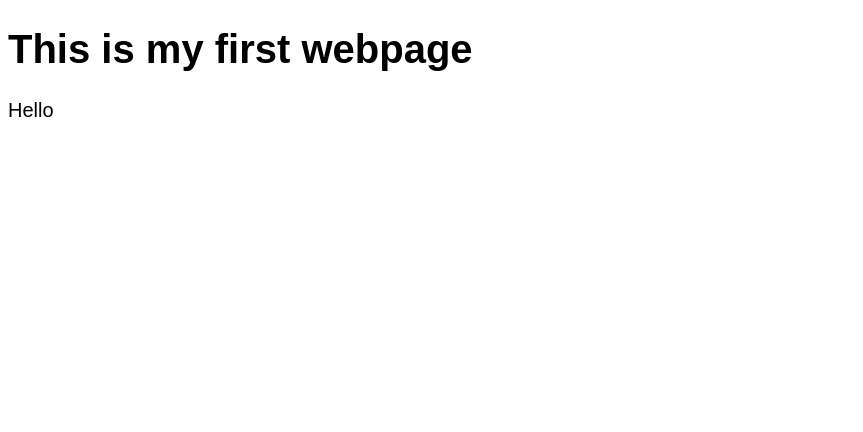
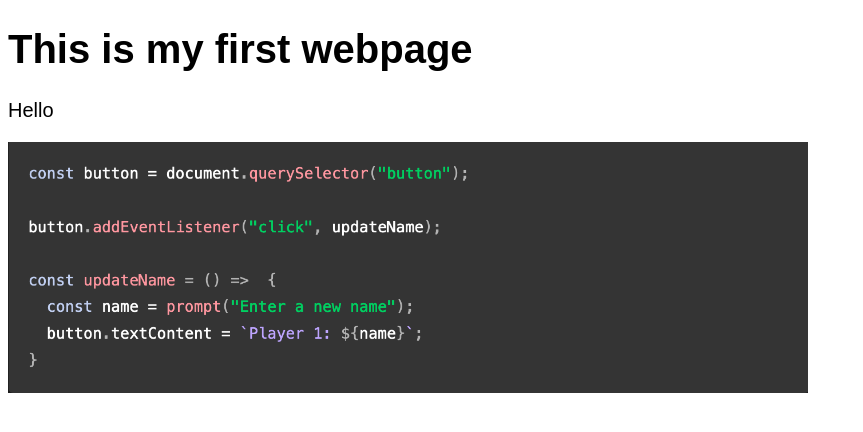
Before and after one commit to mous-ki/acit1620-lab2, a plain HTML site: page index.html in a window 1280 px wide. Shown: the whole page, without its empty margins (0-863 px from the left). Drawn offline with Linux system fonts and the light colour scheme.

Commit message:
Added image

```diff
--- a/index.html
+++ b/index.html
@@ -11,6 +11,7 @@
 <body>
     <h1>This is my first webpage</h1>
     <p>Hello</p>
+    <img src="script.png">
 </body>
 
 </html>
```
